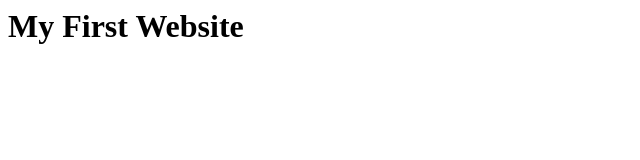
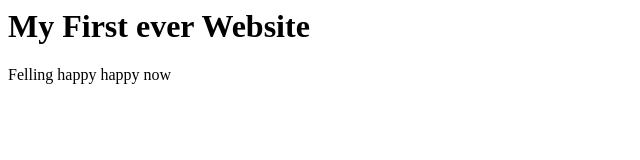
Before and after one commit to faruk5588/my-first-website, a plain HTML site: page index.html in a window 1280 px wide. Shown: the whole page, without its empty margins (0-640 px from the left). Drawn offline with Linux system fonts and the light colour scheme.

Commit message:
adding a little more code

```diff
--- a/index.html
+++ b/index.html
@@ -1 +1,2 @@
-<h1>My First Website</h1>
+<h1>My First ever Website</h1>
+<p>Felling happy happy now</p>
```
